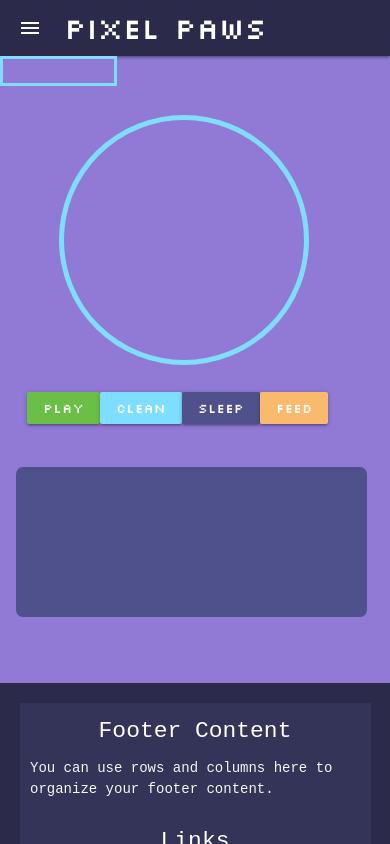
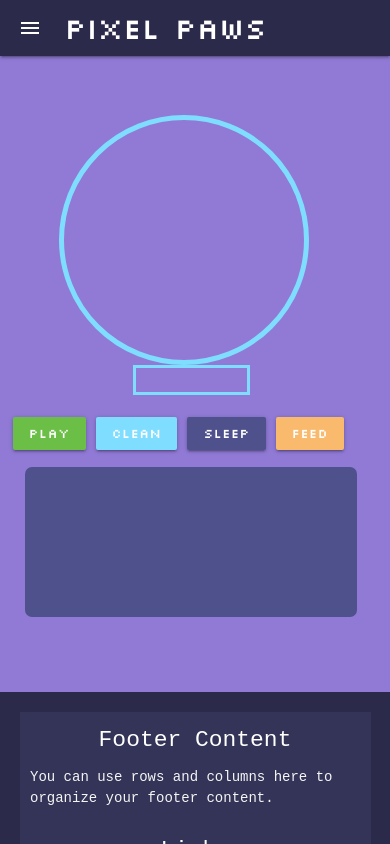
Before and after one commit to mathilde-01/pixel-paws, a React (Vite) app in the folder client/: page /Display in a window 390 px wide. Shown: the top 844 px of the page. Built offline with nearby package versions, Linux system fonts and the light colour scheme; a web font is replaced by a local one.

Commit message:
phone 360 dimension complete, still working on other dimensions

```diff
--- a/client/src/components/Display.jsx
+++ b/client/src/components/Display.jsx
@@ -6,8 +6,11 @@ export default function Display() {
             <div className="petStand"></div>
             <div className="btnContainer">
                 <a className="waves-effect waves-light btn-small" id="greenColor">Play</a>
+
                 <a className="waves-effect waves-light btn-small" id="blueColor">Clean</a>
+
                 <a className="waves-effect waves-light btn-small" id="medPurpleColor">Sleep</a>
+
                 <a className="waves-effect waves-light btn-small" id="orangeColor">Feed</a>
             </div>
             <div className="healthContainer"></div>
--- a/client/src/styles/style.css
+++ b/client/src/styles/style.css
@@ -17,6 +17,7 @@ footer {
     font-family: "Red Hat Mono", monospace;
     margin-top: 50px;
 }
+
 
 /* inside footer style */
 .container {
@@ -55,19 +56,8 @@ footer {
 
 }
 
-/* style for input */
-.input-field {
-    background-color: white;
-    border-radius: 10px;
-    color: #2C2A4A;
-    height: 45px;
-}
 
-.btn {
-    background-color: #2C2A4A;
-    font-family: "Silkscreen", sans-serif;
-
-}
+/* ///// Display Page ////////////////////////////////////// */
 
 .displayContainer{
     display: flex;
@@ -87,26 +77,34 @@ footer {
 
 /* stand for circle - design */
 .petStand {
-    position: absolute;
+    position: relative;
     margin-top: 0px;
     width: 30%;
     border: 3px solid #7fdeff;
     height: 30px;
+    left: 34%;
+    margin-bottom: 10px;
 }
 
 /* container holding buttons on display pages */
 .btnContainer {
-    width: 90%;
-    margin: 7%;
+    width: 100%;
+    height: 20px;
+    margin: 2%;
     font-family: "Silkscreen", sans-serif;
-    justify-content: space-between;
+    justify-content: space-around;
+    margin-bottom: 10px;
+}
+
+.btn-small{
+    margin: 5px;
 }
 
 /* container holding life/health levels */
 .healthContainer {
-    width: 90%;
+    width: 85%;
     height: 150px;
-    margin: 16px;
+    margin: 25px;
     border-radius: 7px;
     font-family: "Silkscreen", sans-serif;
     border: 1px solid transparent;
@@ -115,7 +113,7 @@ footer {
 
 
 
-/* sign-in and log-in container////////////////////////////////// */
+/* ////////  Sign-in & Log-in ////////////////////////////////// */
 
 /* form welcome */
 h5 {
@@ -144,13 +142,24 @@ h5 {
     color: #2C2A4A;
 }
 
+/* style for input */
+.input-field {
+    background-color: white;
+    border-radius: 10px;
+    color: #2C2A4A;
+    height: 45px;
+}
+
 .btn {
     background-color: #2C2A4A;
     font-family: "Silkscreen", sans-serif;
 }
 
 
+/* /////////////////////////  IDs /////////////////////////*/
 /* specify green color - used on buttons */
+
+
 #greenColor {
     background-color: #6cbf46;
 }
```
